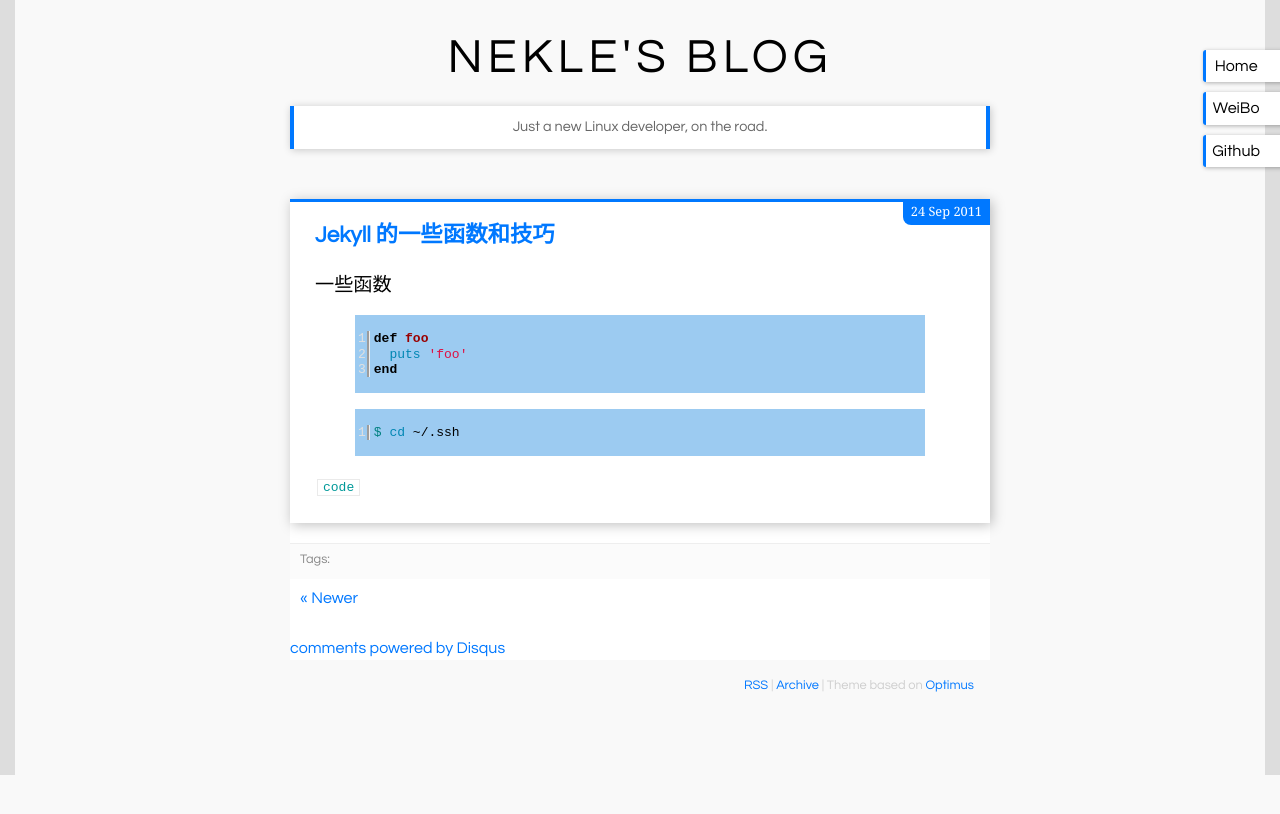
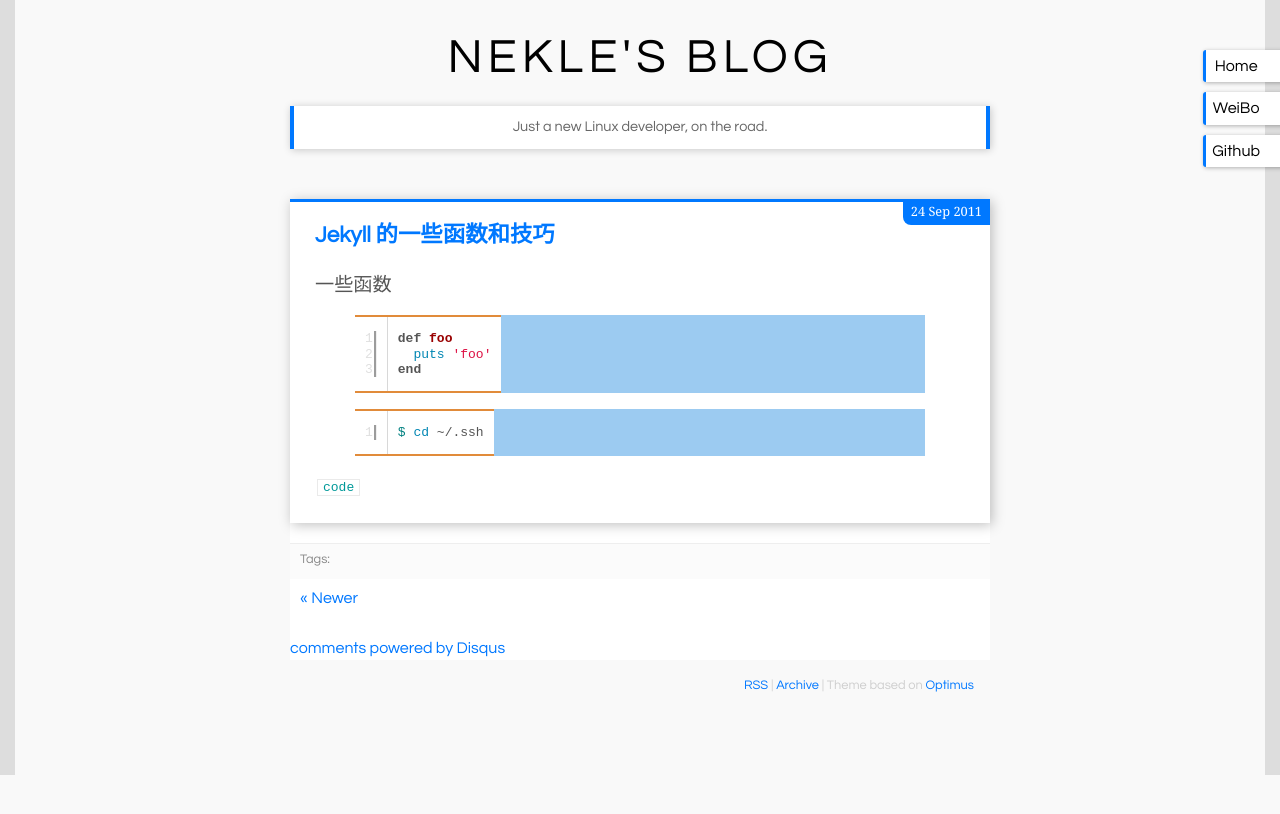
Before and after one commit to fxding/nekle.github.com, a Jekyll site: the page built from _posts/2011-09-24-jekyll-more.md, in a window 1280 px wide. Shown: the top 814 px of the page. Built offline with Jekyll 4.4.1, drawn with Linux system fonts in a browser that asks for light colours; Markdown is read by kramdown in place of the engine named in the settings; comment, search, counter and statistics services are not loaded.

Commit message:
table style

```diff
--- a/css/master.css
+++ b/css/master.css
@@ -16,12 +16,32 @@ body {
     background-color:#f9f9f9;
     font-family: Questrial, sans-serif;
     line-height:140%;
-    color: black;
+    color: #555;
     margin:0 0 15px 0;
     border: 15px solid #ddd;
     border-top: 0;
     border-bottom: 0;
 }
+table {
+	border-collapse: collapse;
+	margin: 10px 0 10px;
+	padding: 0;
+	border-top: 2px solid #e18b3a;
+	border-right:0px none;
+	border-left:0px none;
+	border-bottom: 2px solid #e18b3a;
+
+}
+* tr { background-color: #fff; border-top: 1px solid #d8d8d8; margin: 0; padding: 0; }
+* tr:nth-child(2n) { background: #f8f8f8; }
+* tr th,
+* tr td { border: 1px solid #d8d8d8; margin: 0; padding: 1px 10px; text-align: left; color: #555; }
+* tr th:first-child,
+* tr td:first-child { border-left: none; }
+* tr th:last-child,
+* tr td:last-child { border-right: none; }
+/* * tr th { font-weight: 700; }*/
+
 a img {
     border:none;
 }
@@ -54,6 +74,7 @@ p {
 }
 #disqus_thread {
     margin: 0 10px 20px;
+	color: #555;
 }
 #header {
     text-align: center;
```
